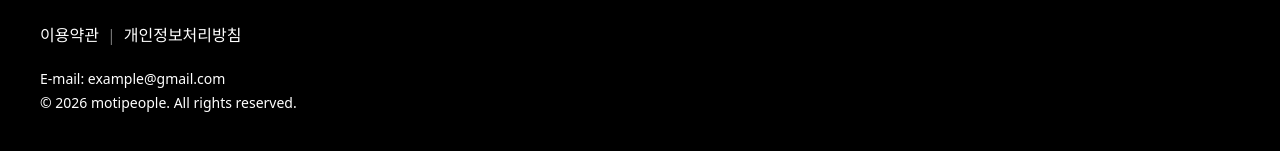
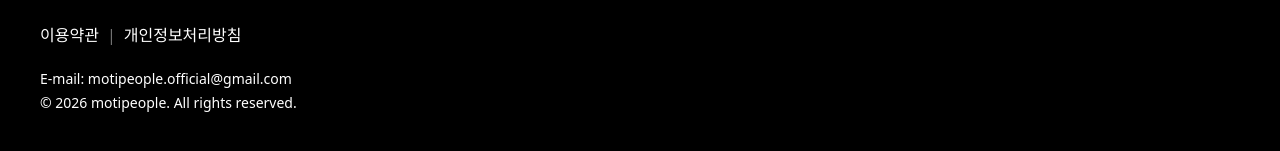
Before and after one commit to motipeople/motipeople-landing, a React (Vite) app: page / in a window 1280 px wide. Shown: the part 7923-8074 px from the top of the page. Built offline with nearby package versions, Linux system fonts and the light colour scheme.

Commit message:
refactor: :recycle: edit design

```diff
--- a/index.html
+++ b/index.html
@@ -4,7 +4,7 @@
     <meta charset="UTF-8" />
     <link rel="icon" type="image/svg+xml" href="/favicon.svg" />
     <meta name="viewport" content="width=device-width, initial-scale=1.0" />
-    <title>motipeople-landing</title>
+    <title>motipeople</title>
   </head>
   <body>
     <div id="root"></div>
--- a/src/components/Footer.tsx
+++ b/src/components/Footer.tsx
@@ -18,7 +18,7 @@ export default function Footer() {
         </div>
 
         <p className='mt-5 text-sm leading-6 text-white'>
-          E-mail: example@gmail.com
+          E-mail: motipeople.official@gmail.com
           <br />© 2026 motipeople. All rights reserved.
         </p>
       </div>
```
